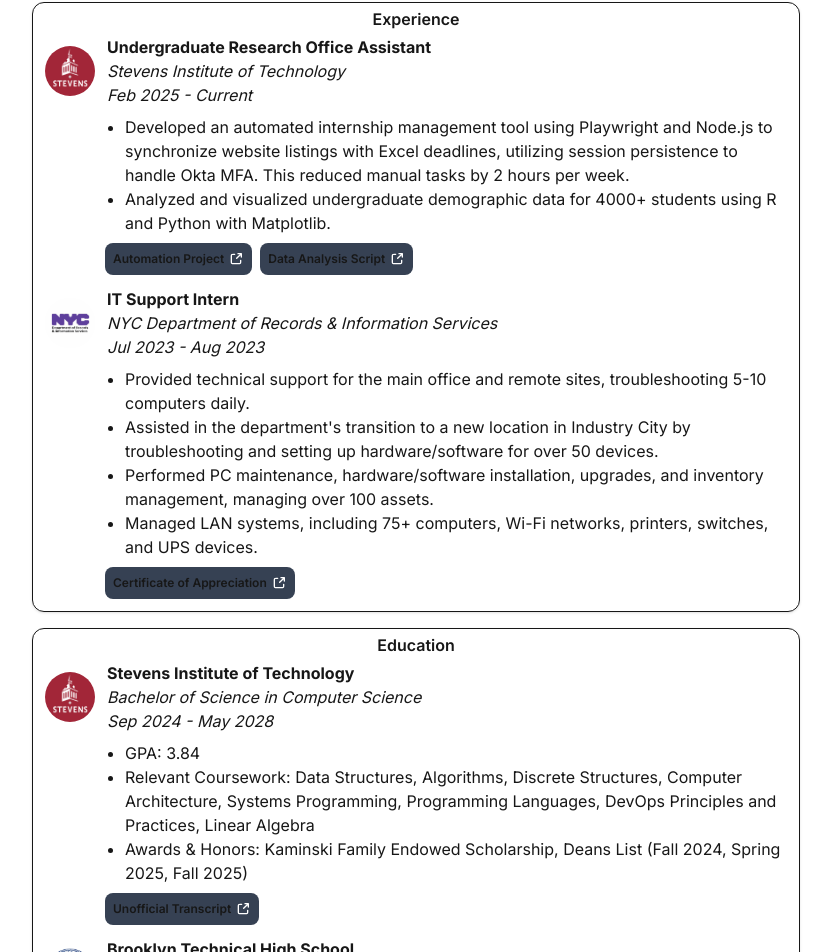
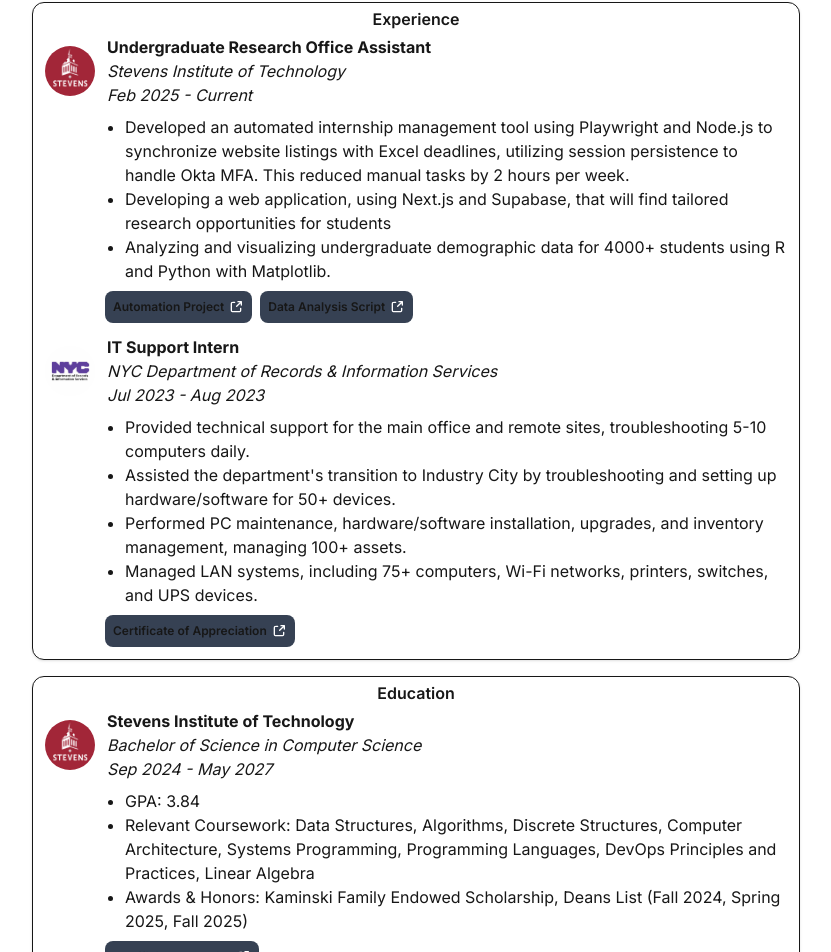
Before and after one commit to kazitishan/Portfolio, a Next.js app: page / in a window 1280 px wide. Shown: the part 476-1428 px from the top of the page, without its empty margins (224-1055 px from the left). Built offline with nearby package versions, Linux system fonts and the light colour scheme.

Commit message:
Keeping information up to date

```diff
--- a/src/components/Education.jsx
+++ b/src/components/Education.jsx
@@ -16,7 +16,7 @@ const education = [
         img: "stevens.png",
         title: "Stevens Institute of Technology",
         subtitle: "Bachelor of Science in Computer Science",
-        time_frame: "Sep 2024 - May 2028",
+        time_frame: "Sep 2024 - May 2027",
         bullets:[
             "GPA: 3.84",
             "Relevant Coursework: Data Structures, Algorithms, Discrete Structures, Computer Architecture, Systems Programming, Programming Languages, DevOps Principles and Practices, Linear Algebra",
--- a/src/components/Experiences.jsx
+++ b/src/components/Experiences.jsx
@@ -8,8 +8,8 @@ const experiences = [
         time_frame: "Jul 2023 - Aug 2023",
         bullets:[
             "Provided technical support for the main office and remote sites, troubleshooting 5-10 computers daily.",
-            "Assisted in the department's transition to a new location in Industry City by troubleshooting and setting up hardware/software for over 50 devices.",
-            "Performed PC maintenance, hardware/software installation, upgrades, and inventory management, managing over 100 assets.",
+            "Assisted the department's transition to Industry City by troubleshooting and setting up hardware/software for 50+ devices.",
+            "Performed PC maintenance, hardware/software installation, upgrades, and inventory management, managing 100+ assets.",
             "Managed LAN systems, including 75+ computers, Wi-Fi networks, printers, switches, and UPS devices."
         ],
         attachments:[
@@ -26,7 +26,8 @@ const experiences = [
         time_frame: "Feb 2025 - Current",
         bullets:[
             "Developed an automated internship management tool using Playwright and Node.js to synchronize website listings with Excel deadlines, utilizing session persistence to handle Okta MFA. This reduced manual tasks by 2 hours per week.",
-            "Analyzed and visualized undergraduate demographic data for 4000+ students using R and Python with Matplotlib."
+            "Developing a web application, using Next.js and Supabase, that will find tailored research opportunities for students",
+            "Analyzing and visualizing undergraduate demographic data for 4000+ students using R and Python with Matplotlib."
         ],
         attachments:[
             {
```
Also changed, not shown: 2 other files (tests, documents, lock files or other folders).
